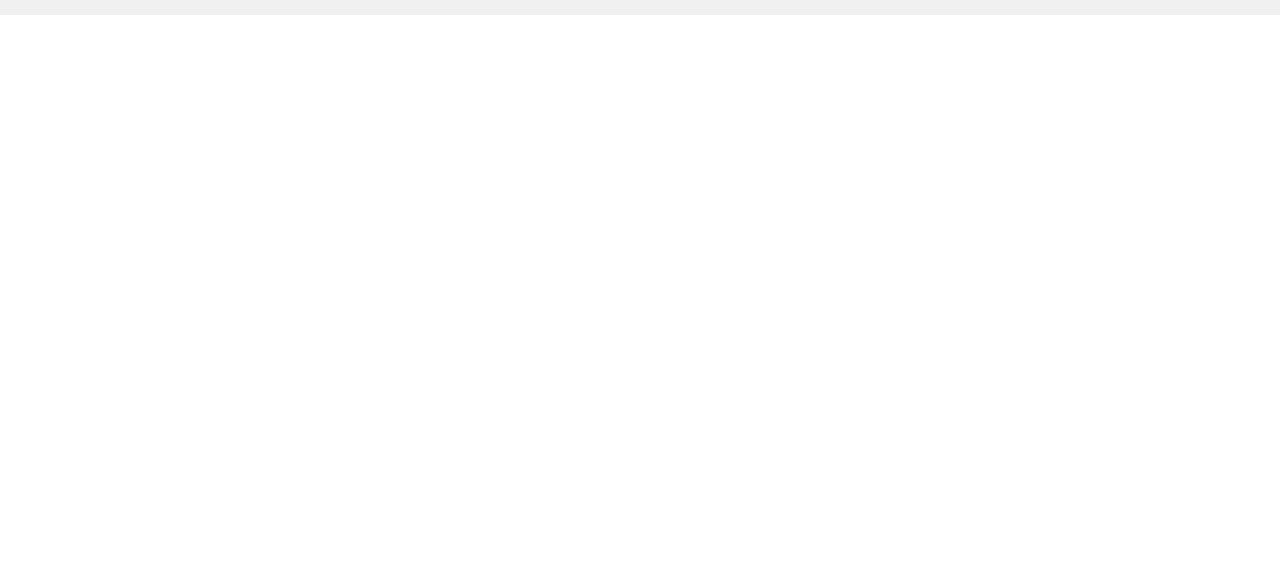
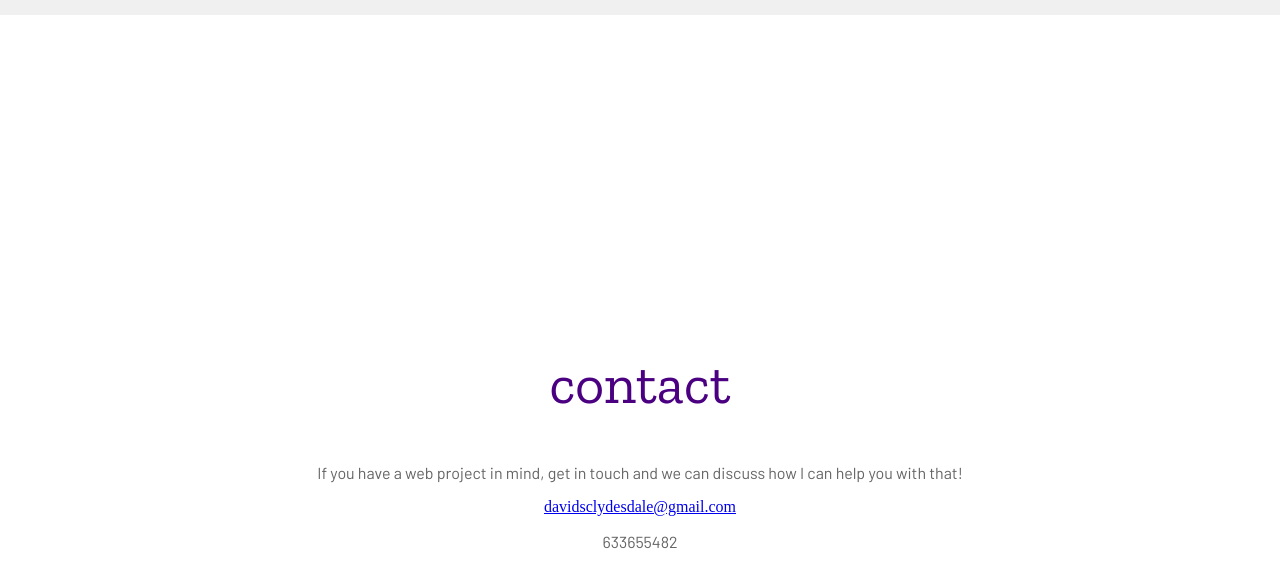
Before and after one commit to ClydSpyd/clydspyd.github.io, a plain HTML site: page index.html in a window 1280 px wide. Shown: the part 2329-2893 px from the top of the page. Drawn offline with nearby package versions, Linux system fonts and the light colour scheme; a web font is replaced by a local one.

Commit message:
remove margin bottom section

```diff
--- a/style.css
+++ b/style.css
@@ -359,7 +359,6 @@ color:rgb(193, 12, 248);
   filter: grayscale(0%);
 }
 #bottom{
-  margin:280px 0;
   text-align: center;
   height:900px;
   display: flex;
```
